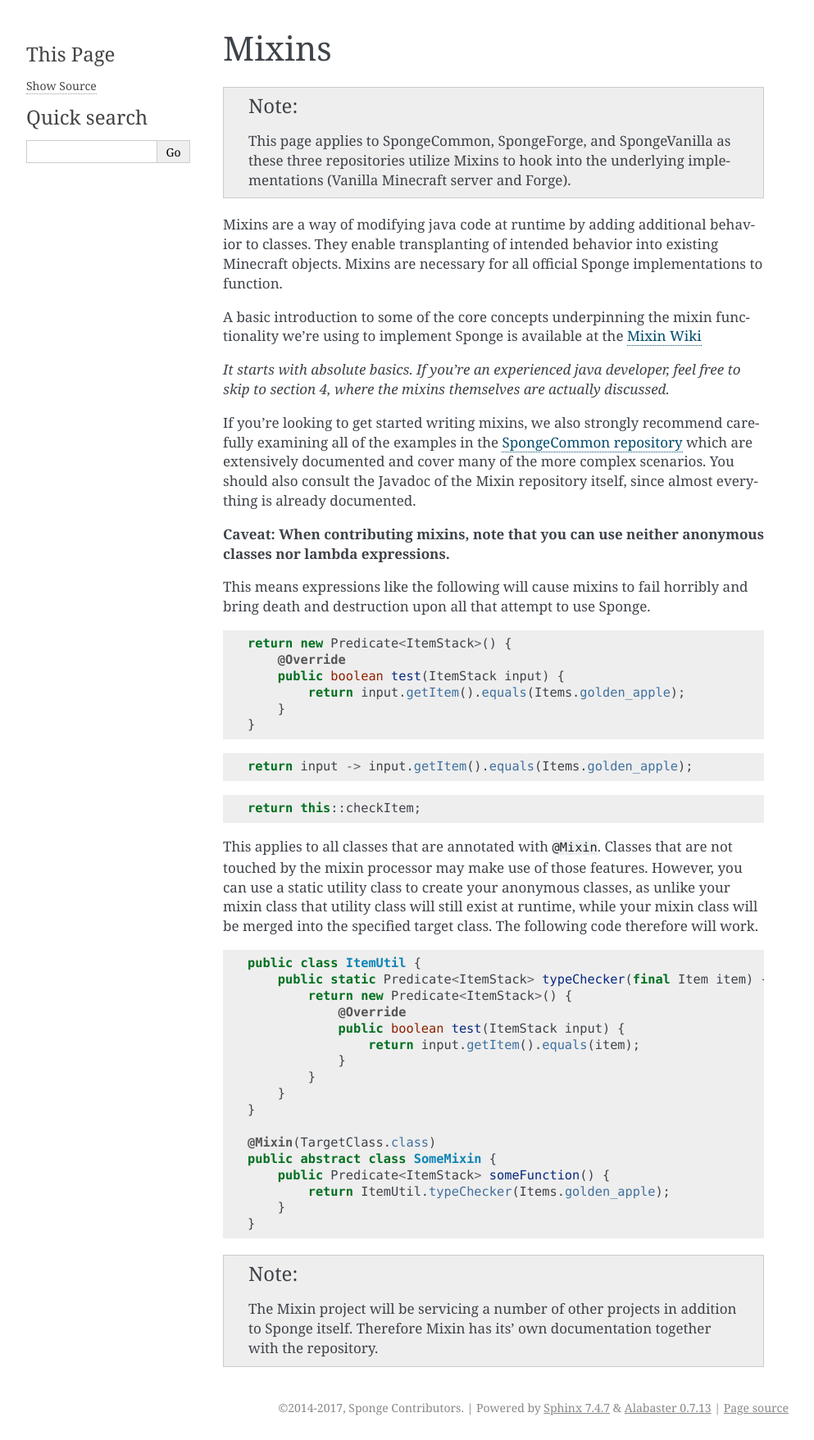
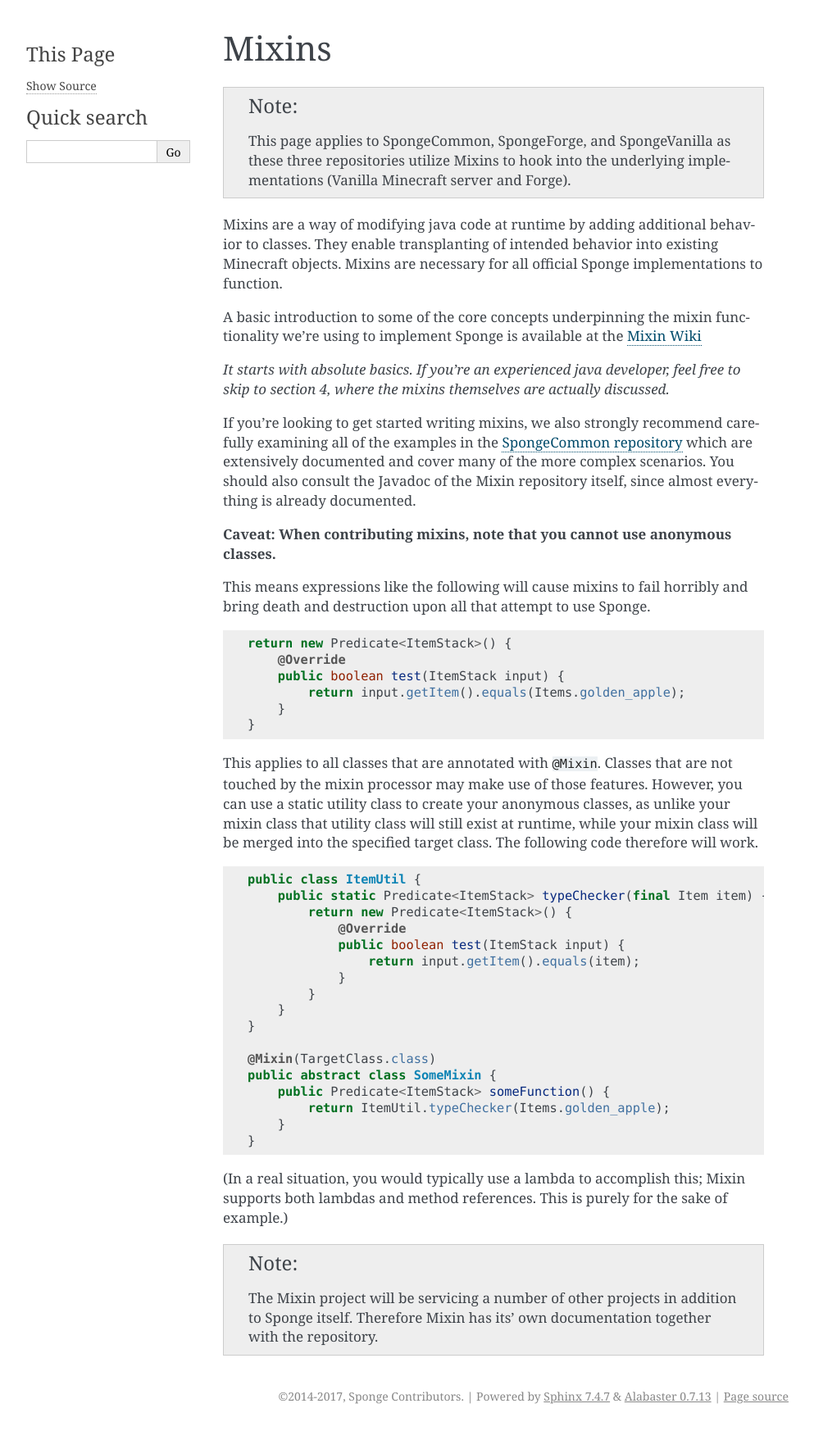
Before and after one commit to SpongePowered/SpongeDocs, a Sphinx documentation site: the page built from source/contributing/implementation/mixins.rst, in a window 1280 px wide. Shown: the whole page at 82% size, without its empty margins (148-1141 px from the left). Built offline with Sphinx 7.4.7, drawn with Linux system fonts in a browser that asks for light colours; pages that are not in the unit, such as notebooks, are missing from menus.

Commit message:
Mixin does allow lambdas and method references.
Mixin originally did not support the Java 9 lambdas and method references, but it was later updated to include them. This fixes the docs to indicate that.

```diff
--- a/source/contributing/implementation/mixins.rst
+++ b/source/contributing/implementation/mixins.rst
@@ -21,7 +21,7 @@
 are extensively documented and cover many of the more complex scenarios. You should also consult the Javadoc of the Mixin
 repository itself, since almost everything is already documented.
 
-**Caveat: When contributing mixins, note that you can use neither anonymous classes nor lambda expressions.**
+**Caveat: When contributing mixins, note that you cannot use anonymous classes.**
 
 This means expressions like the following will cause mixins to fail horribly and bring death and destruction upon all
 that attempt to use Sponge.
@@ -34,14 +34,6 @@
             return input.getItem().equals(Items.golden_apple);
         }
     }
-
-.. code-block:: java
-
-    return input -> input.getItem().equals(Items.golden_apple);
-
-.. code-block:: java
-
-    return this::checkItem;
 
 This applies to all classes that are annotated with ``@Mixin``. Classes that are not touched by the mixin processor may
 make use of those features. However, you can use a static utility class to create your anonymous classes, as unlike
@@ -68,6 +60,9 @@
         }
     }
 
+(In a real situation, you would typically use a lambda to accomplish this; Mixin supports both lambdas and method
+references. This is purely for the sake of example.)
+
 .. note::
 
   The Mixin project will be servicing a number of other projects in addition to Sponge itself. Therefore Mixin has its'
```
